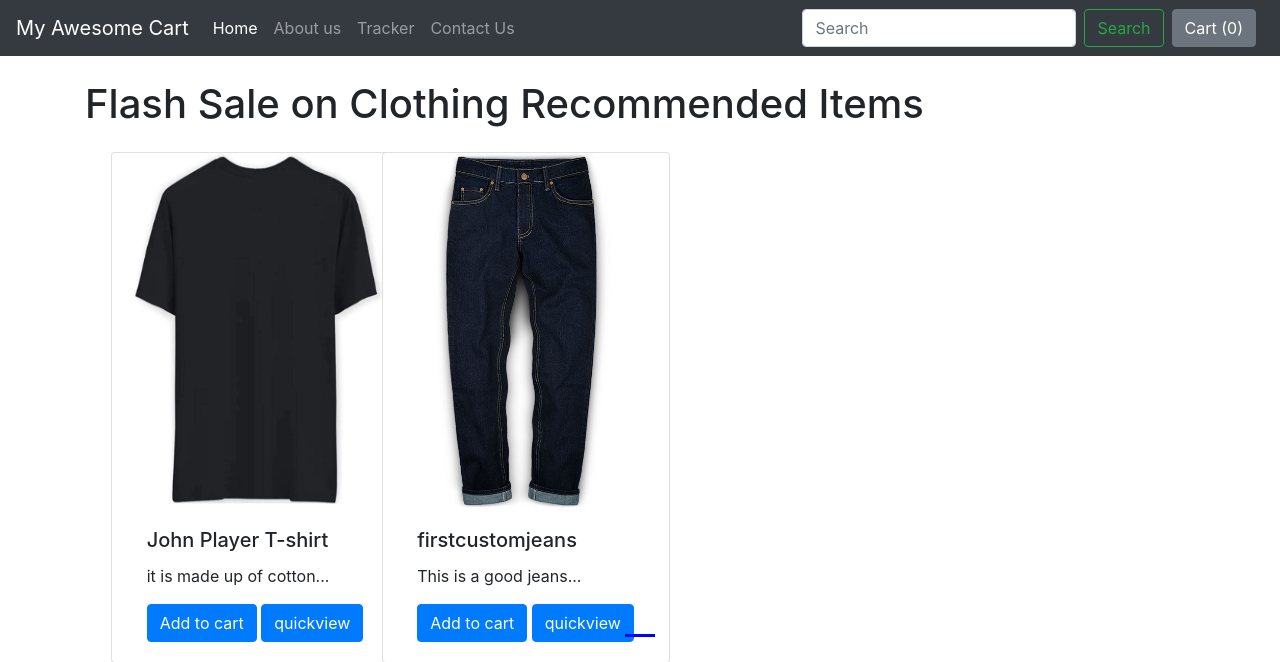
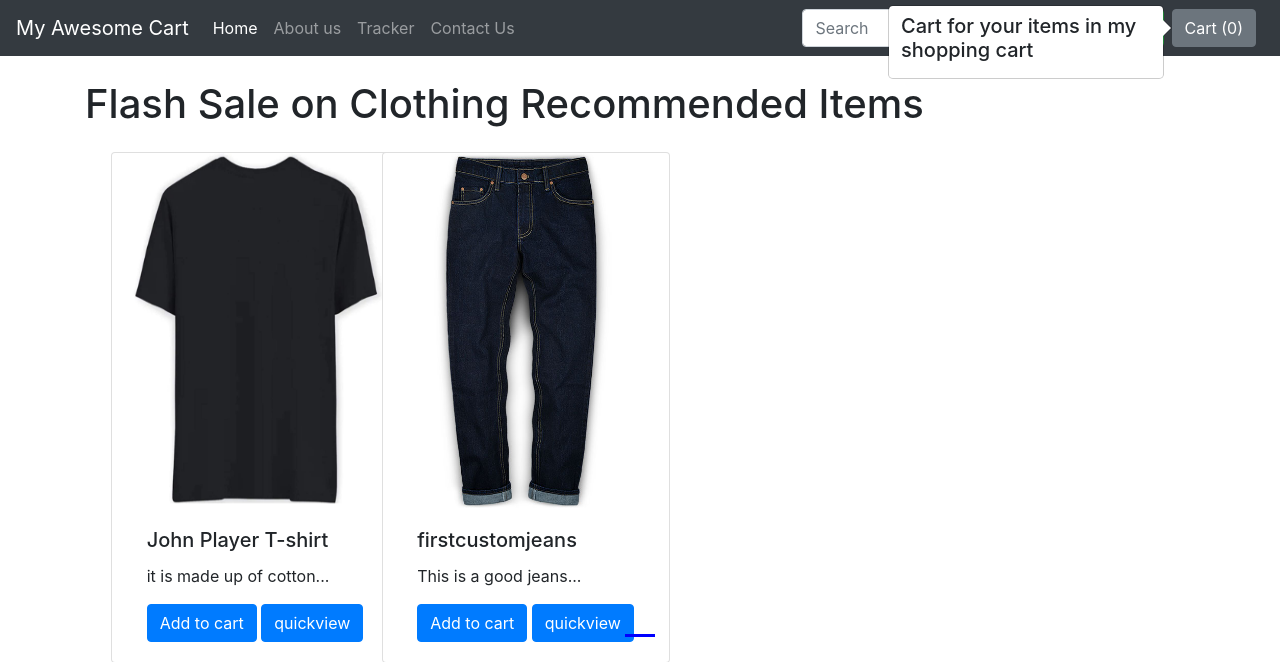
Before and after one commit to Ankit470/GitRepoForDjango, a Django app: page /shop/ in a window 1280 px wide. Shown: the top 662 px of the page. Run offline with Django 3.2, Linux system fonts and the light colour scheme; data comes from the database, SQL or seed files in the repository; some libraries are stand-ins or nearby versions.

Commit message:
update for cart

```diff
--- a/ecommerce/ecomm/shop/templates/shop/index.html
+++ b/ecommerce/ecomm/shop/templates/shop/index.html
@@ -123,18 +123,23 @@
   // add pop over to cart
 
   $('#popcart').popover();
-   document.getElementById("popcart").setAttribute('data-content', '<h5>Cart for your items in my shopping cart</h5>');
+
+  updatePopover(cart);
    //function updatepopover
   function updatePopover(){
     console.log('we are inside function popover');
     var popStr ="";
-    popStr = popStr + "<h5> Cart for your items in my shopping cart </h5>" ;
+    popStr = popStr + "<h5> Cart for your items in my shopping cart </h5><div class =' mx-2 my-2'>" ;
     var i = 1 ;
     for(var item in cart){
-      popStr = popStr + "<b>" + i + "</b>";
-      popStr = popStr + document.getElementById()+"Qty"+cart[item]+'<br>';
+      popStr = popStr + "<b>" + i + "</b>.";
+      popStr = popStr + document.getElementById('name'+ item).innerHTML.slice(0,19)+"Qty"+cart[item]+'<br>';
       i = i+1 ;
     }
+    popStr = popStr + "</div>"
+    console.log(popStr);
+    document.getElementById('popcart').setAttribute('data-content',popStr);
+    $('#popcart').popover('show');
   }
  // function update cart
   function updateCart(cart){
@@ -144,6 +149,7 @@
     localStorage.setItem('cart',JSON.stringify(cart));
     document.getElementById('cart').innerHTML = Object.keys(cart).length;
     console.log(cart);
+    updatePopover(cart);
   }
 
   //if plus and minus button is clicked  ,then change the cart as well as display value .
```
